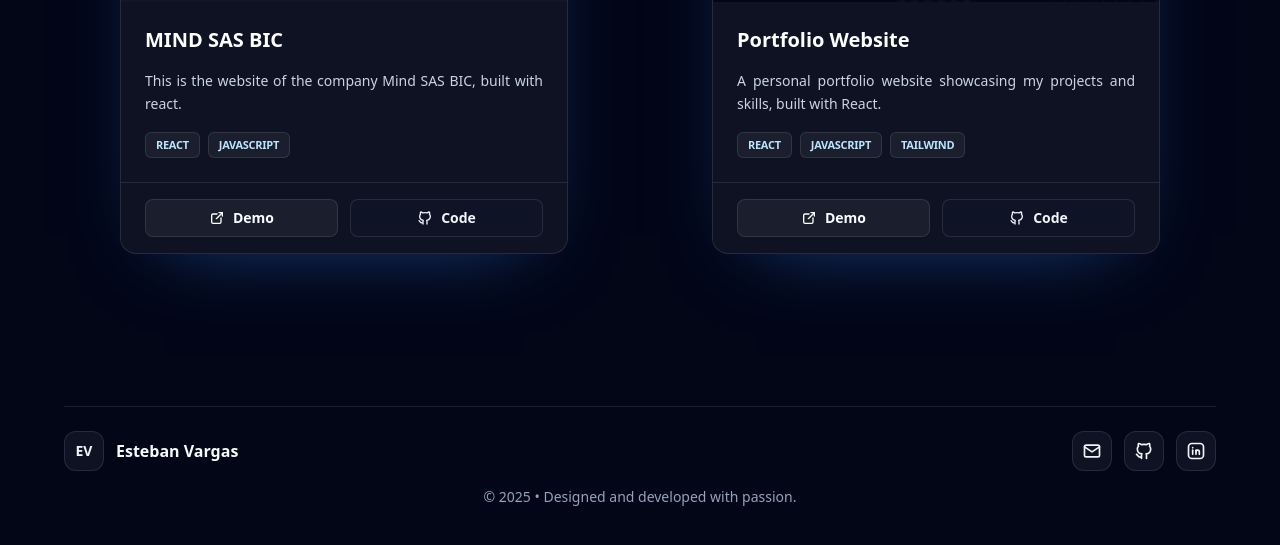
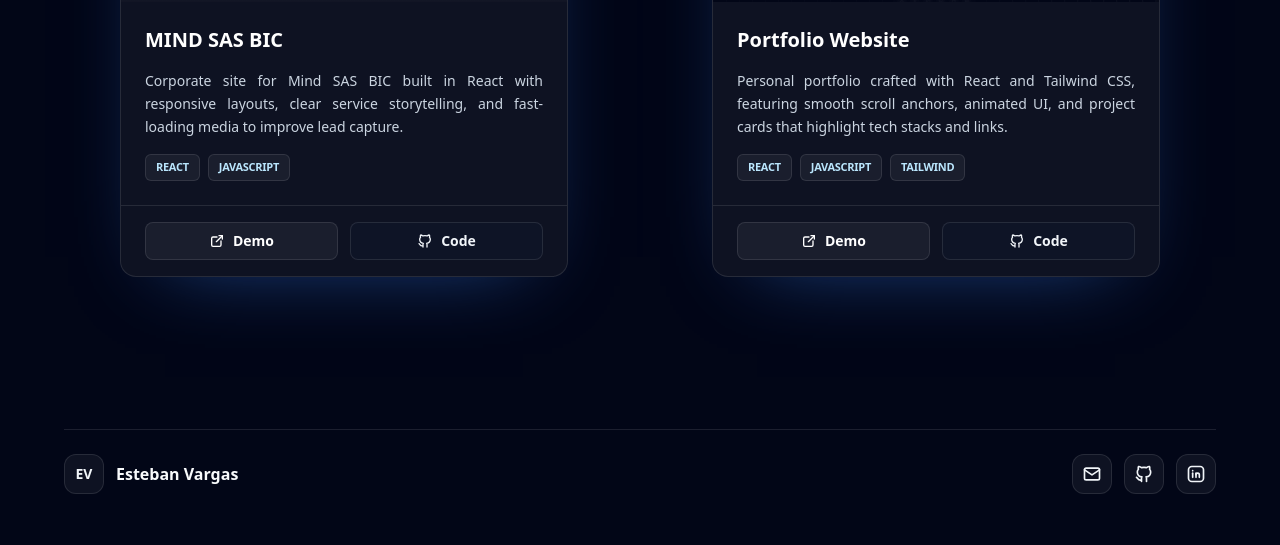
Before and after one commit to estebandvargasm/portfolio, a React (Vite) app: page / in a window 1280 px wide. Shown: the part 1994-2539 px from the top of the page. Built offline with nearby package versions, Linux system fonts and the light colour scheme; grey boxes are pictures that could not be loaded.

Commit message:
Fix: enhance accessibility by adding titles to social media links in Footer; update project descriptions for clarity in Projects component

```diff
--- a/src/footer/footer.jsx
+++ b/src/footer/footer.jsx
@@ -20,6 +20,7 @@ const Footer = () => {
             <a
               href="mailto:estebandvargasm@outlook.com?subject=Creemos%20algo%20incre%C3%ADble!"
               aria-label="Email"
+              title="Email"
               className="flex h-10 w-10 items-center justify-center rounded-xl border border-white/10 bg-white/5 text-slate-100 transition hover:-translate-y-0.5 hover:bg-white/10"
             >
               <IconMail className="h-5 w-5" />
@@ -28,6 +29,7 @@ const Footer = () => {
               href="https://github.com/estebandvargasm"
               target="_blank"
               aria-label="GitHub"
+              title="GitHub"
               className="flex h-10 w-10 items-center justify-center rounded-xl border border-white/10 bg-white/5 text-slate-100 transition hover:-translate-y-0.5 hover:bg-white/10"
             >
               <IconBrandGithub className="h-5 w-5" />
@@ -36,6 +38,7 @@ const Footer = () => {
               href="https://www.linkedin.com/in/esteban-david-vargas-medina/"
               target="_blank"
               aria-label="LinkedIn"
+              title="LinkedIn"
               className="flex h-10 w-10 items-center justify-center rounded-xl border border-white/10 bg-white/5 text-slate-100 transition hover:-translate-y-0.5 hover:bg-white/10"
             >
               <IconBrandLinkedin className="h-5 w-5" />
@@ -43,9 +46,9 @@ const Footer = () => {
           </div>
         </div>
 
-        <p className="w-full text-center text-sm text-slate-400">
+        {/*<p className="w-full text-center text-sm text-slate-400">
           © {new Date().getFullYear()} • Designed and developed with passion.
-        </p>
+        </p>*/}
       </div>
     </footer>
   );
--- a/src/projects/projects.jsx
+++ b/src/projects/projects.jsx
@@ -7,7 +7,7 @@ const Projects = () => {
   const projects = [
     {
       title: "MIND SAS BIC",
-      description: "This is the website of the company Mind SAS BIC, built with react.",
+      description: "Corporate site for Mind SAS BIC built in React with responsive layouts, clear service storytelling, and fast-loading media to improve lead capture.",
       image: mindSasBic,
       projectLink: "https://www.metalmindsa.com/",
       codeLink: "https://github.com/LuisDavidFajardoH/Mind",
@@ -16,7 +16,7 @@ const Projects = () => {
     },
     {
       title: "Portfolio Website",
-      description: "A personal portfolio website showcasing my projects and skills, built with React.",
+      description: "Personal portfolio crafted with React and Tailwind CSS, featuring smooth scroll anchors, animated UI, and project cards that highlight tech stacks and links.",
       image: portfolio,
       projectLink: "https://estebandvargasm.github.io/portfolio/",
       codeLink: "https://github.com/estebandvargasm/portfolio",
```
